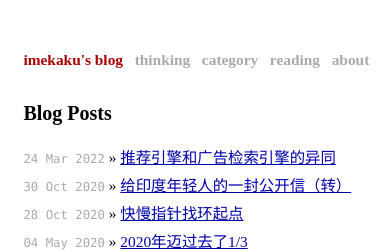
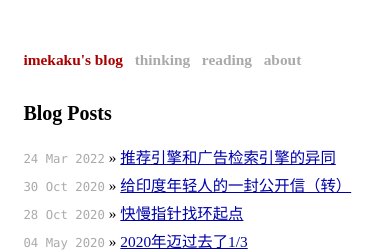
Before and after one commit to imekaku/imekaku.github.io, a Jekyll site: the page built from index.html, in a window 390 px wide. Shown: the top 252 px of the page. Built offline with Jekyll 4.4.1, drawn with Linux system fonts in a browser that asks for light colours.

Commit message:
Modify home page when width is less 800px, hide some tabs

```diff
--- a/_layouts/default.html
+++ b/_layouts/default.html
@@ -35,7 +35,9 @@
   <div class="title">
     <a href="/">imekaku's blog</a>
     <a class="extra" href="/thinking">thinking</a>
-    <a class="extra" href="/category">category</a>
+    <div id="home_tab_list">
+      <a class="extra" href="/category">category</a>
+    </div>
     <a class="extra" href="/reading">reading</a>
     <a class="extra" href="/about">about</a>
   </div>
--- a/css/screen.css
+++ b/css/screen.css
@@ -210,6 +210,13 @@ ul.thinking span {
   border: 0;
 }
 
+/* 在屏幕宽度小于800px时，隐藏tab% */
+@media (max-width: 800px) {
+  #home_tab_list {
+    display: none;
+  }
+}
+
 /* 在屏幕宽度小于600px时，子元素的间距为10% */
 @media (max-width: 600px) {
   .title a {
```
